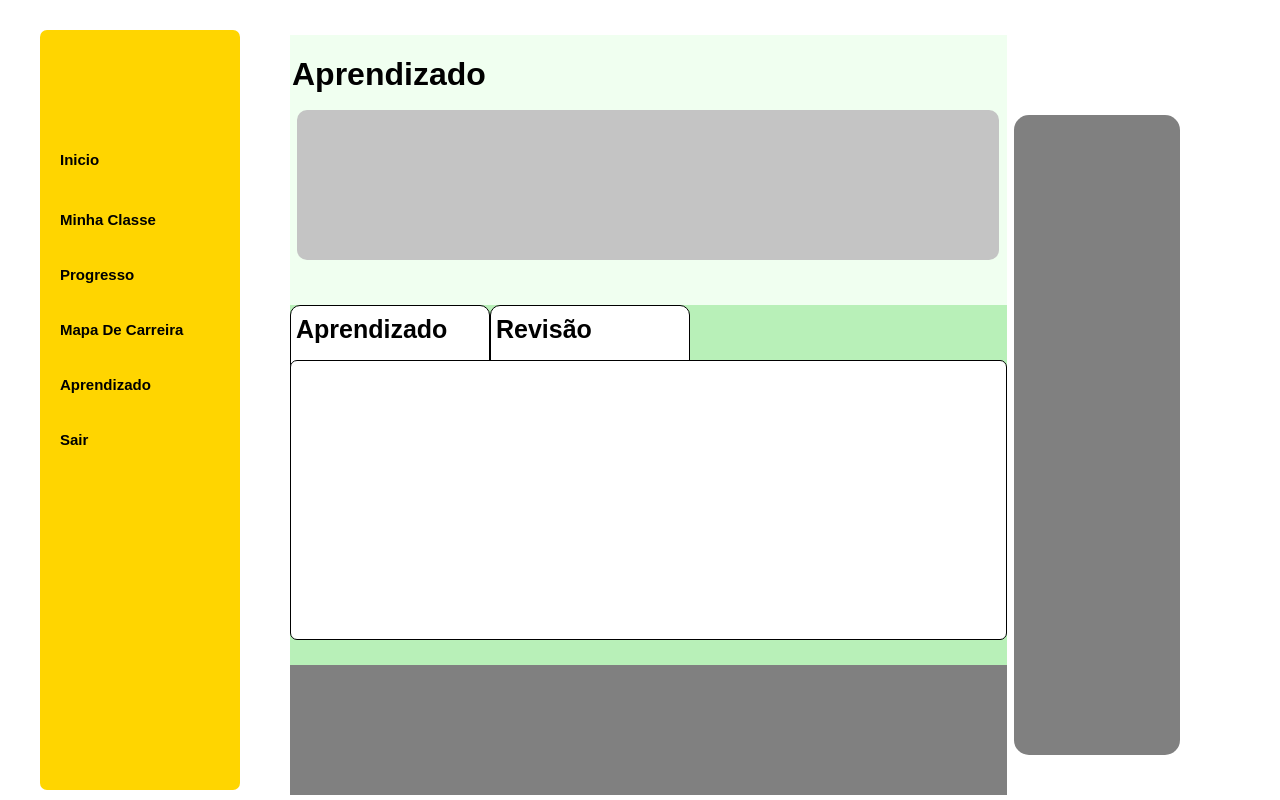
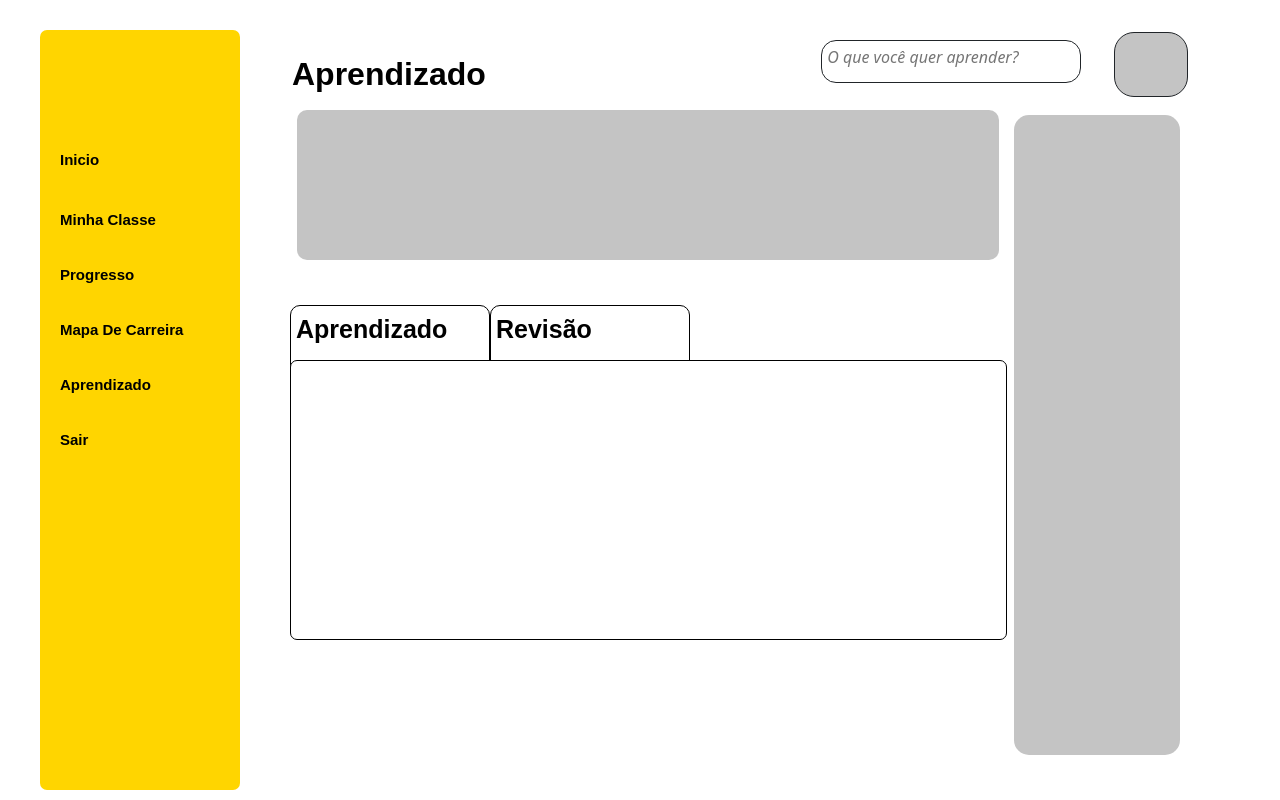
Before and after one commit to LucasFrigo/bauen, a Django app: template bauen/templates/aprendizado.html in a window 1280 px wide. Run offline with Django 3.2, Linux system fonts and the light colour scheme; the template is opened without the code that fills it, so the values that code supplies are empty.

Commit message:
tela aprendizado criada

```diff
--- a/bauen/templates/aprendizado.html
+++ b/bauen/templates/aprendizado.html
@@ -39,6 +39,14 @@
 
 
     </div>
+ <div class="space_bar-pesquisa">
+      <div id="divBusca">
+        <input type="text" id="txtBusca" placeholder="O que você quer aprender?  ">
+      </div>
+      <div class="id-user">
+
+      </div>
+ </div>
 </div>
 
 
--- a/bauen/templates/styles/style_aprendizado.css
+++ b/bauen/templates/styles/style_aprendizado.css
@@ -19,7 +19,7 @@ overflow: hidden;
 .sub_center{
     width: 56%;
     height: 95%;
-    background-color: gray;
+    background: rgb(255,255,255);
     position: absolute;
     top: 35px;
     left: 290px;
@@ -28,10 +28,7 @@ overflow: hidden;
 .upper_center{
     width: 100%;
     height: 270px;
-    background-color: honeydew;
-    background-repeat: no-repeat;
-    background-position: center center;
-    background-size: cover;
+    background:  rgb(255,255,255);
     position: absolute;
     top: 0px;
     left: 0px;
@@ -61,7 +58,7 @@ overflow: hidden;
 .low_center{
     width: 100%;
     height: 360px;
-    background: rgb(184, 240, 184);
+    background:  rgb(255,255,255);
     position: absolute;
     top: 270px;
     left: 0px;
@@ -164,7 +161,7 @@ overflow: hidden;
 .bar_right_white{
     width: 13%;
     height: 80%;
-    background: grey;
+    background:rgba(196,196,196,1);
     position: absolute;
     top: 115px;
     right:100px;
@@ -189,3 +186,49 @@ overflow: hidden;
     border-radius: 7px;
     overflow: hidden;
 }
+.space_bar-pesquisa{
+    background: rgb(255, 255, 255);
+    width: 29%;
+    height: 9%;
+    left: 64%;
+  /*right:8%;*/
+    top: 30px;
+    position: absolute;
+
+
+
+}
+
+#divBusca{
+    background-color:rgb(255,255,255);
+    border:solid 1px;
+    border-radius:15px;
+    width:70%;
+    height: 60%;
+    position: absolute;
+    top: 10px;
+    left: 2px;
+
+  }
+
+  #txtBusca{
+    float:left;
+    background-color:transparent;
+    color: rgba(0,0,0,1);
+    padding-left:5px;
+    font-style:italic;
+    font-size:16px;
+    border:none;
+    height:32px;
+    width:260px;
+  }
+  .id-user{
+    background-color:rgba(196,196,196,1);
+    border:solid 1px;
+    border-radius:20px;
+    width:20%;
+    right: 2px;
+    height:90%;
+    top: 2px;
+    position: absolute;
+  }
```
